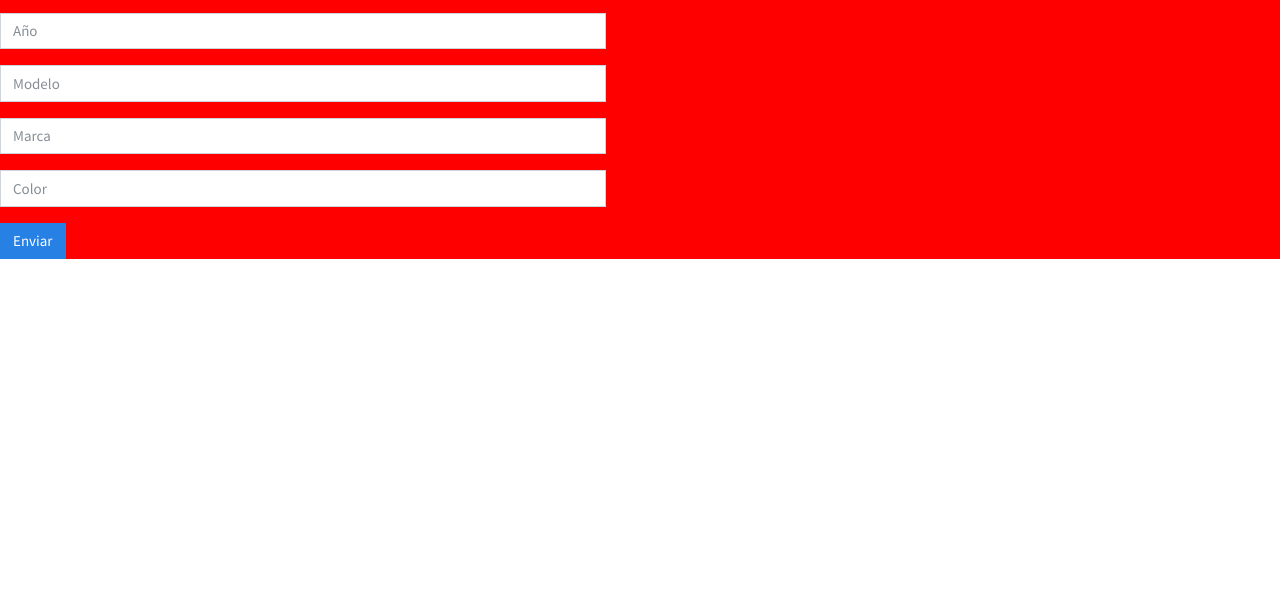
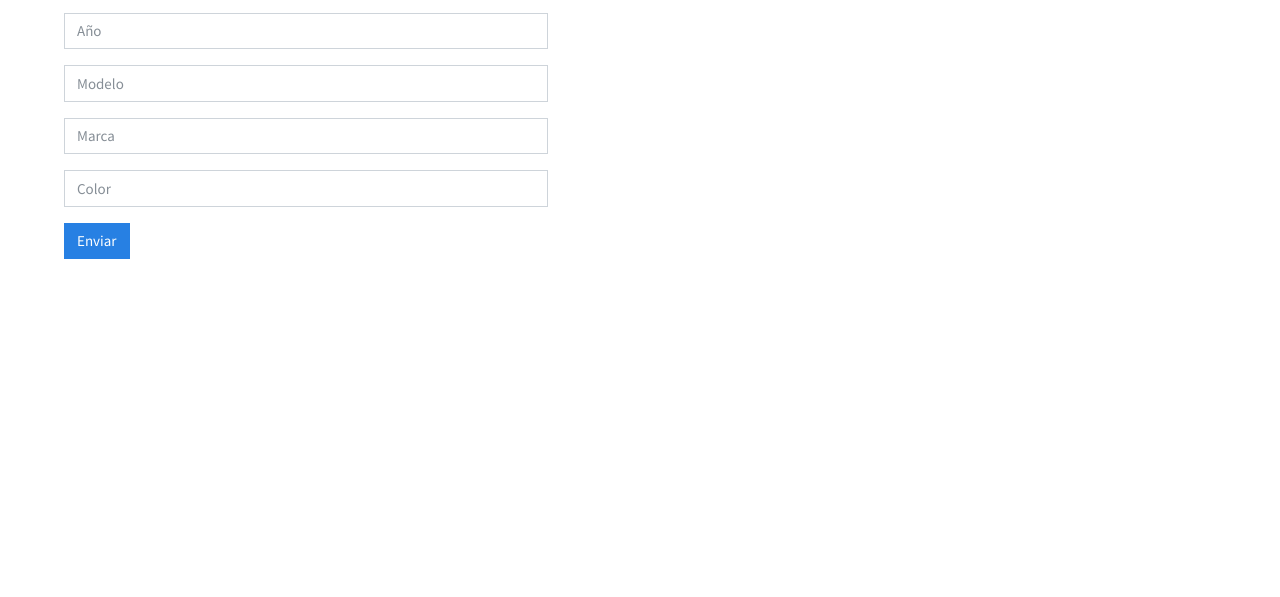
Before and after one commit to ErickRamirezO/Actividad_Practica_4_Tarea_1, a plain HTML site: page index.html in a window 1280 px wide. Shown: the part 203-800 px from the top of the page. Drawn offline with nearby package versions, Linux system fonts and the light colour scheme.

Commit message:
Update styles

```diff
--- a/index.html
+++ b/index.html
@@ -5,6 +5,7 @@
   <meta charset="utf-8">
   <meta name="viewport" content="width=device-width">
   <title>Hotwheels</title>
+  <link rel="icon" href="img/superLogo.png" type="img/png"/>
   <link href="style.css" rel="stylesheet" type="text/css" />
   <link rel="stylesheet" href="https://stackpath.bootstrapcdn.com/bootswatch/4.5.2/cosmo/bootstrap.min.css" />
 </head>
--- a/style.css
+++ b/style.css
@@ -7,12 +7,13 @@ html {
   width: 100% !important;
   height: auto;
   margin: auto;
-  background: red;
+
 
 }
 .formulario_Car  form{
-  width: 90%!important;
-  margin:auto;
+  width: 80%!important;
+  margin-left: 5%;
+  margin-right: 5%;
 }
 
 .container-form {
@@ -22,7 +23,7 @@ html {
 }
 .new-mar{
   width: 100%!important;
-
+  margin-right: 5%;
 }
 
 .titulo a {
```
